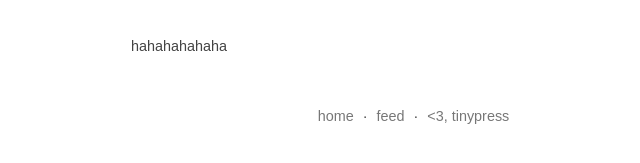
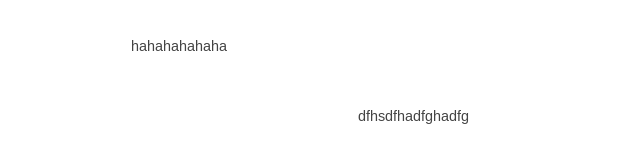
Before and after one commit to jokulol/jokulol.github.io, a Jekyll site: the page built from _posts/2016-08-10-asdasdasd.markdown, in a window 1280 px wide. Shown: the part 163-326 px from the top of the page, without its empty margins (234-874 px from the left). Built offline with Jekyll 4.4.1, drawn with Linux system fonts in a browser that asks for light colours.

Commit message:
Update post.html

```diff
--- a/_layouts/post.html
+++ b/_layouts/post.html
@@ -40,7 +40,7 @@
     </article>
 
     <footer>
-        <a href="/">home</a> &middot; <a href="/feed.xml">feed</a> &middot; <a href="https://tinypress.co/">&lt;3, tinypress</a>
+        dfhsdfhadfghadfg
     </footer>
   </div>
 </body>
```
